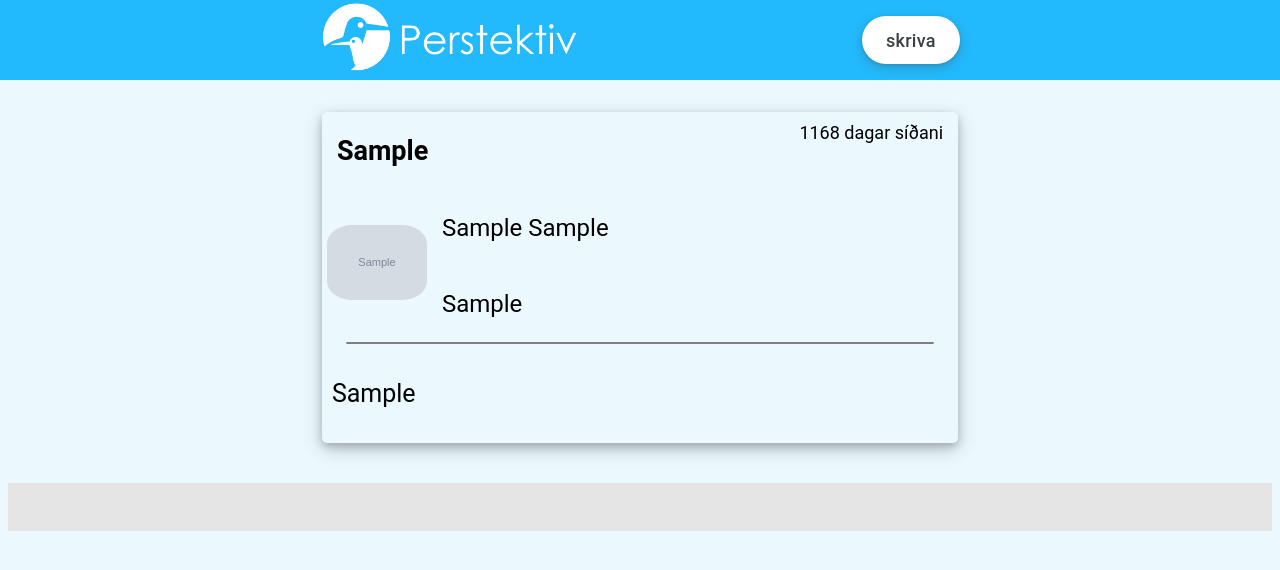
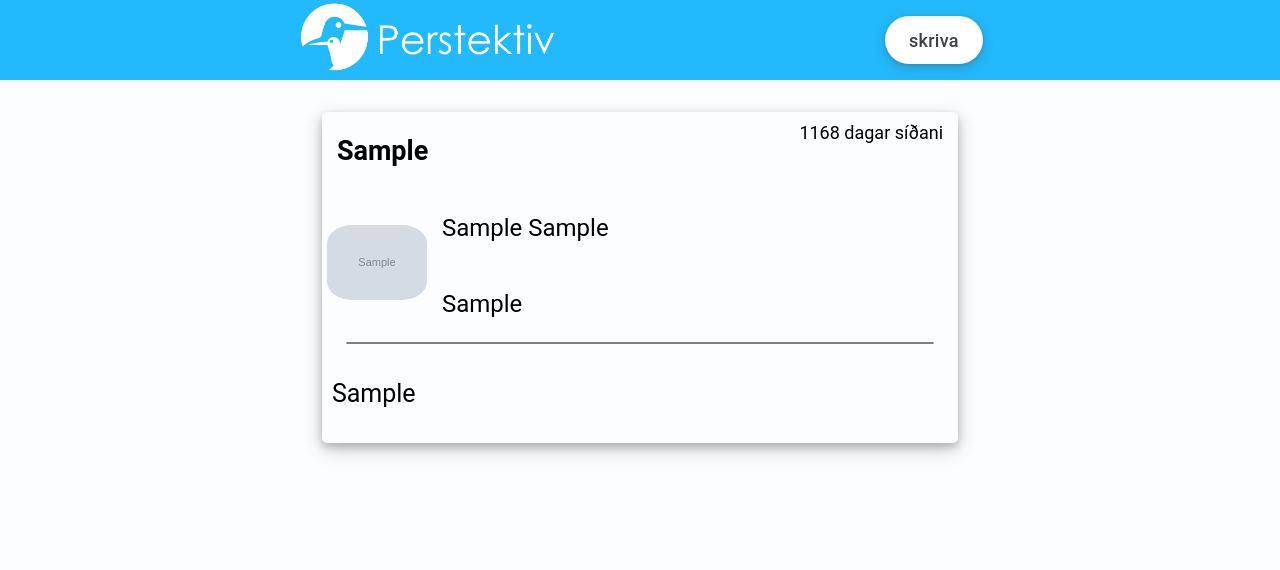
Before and after one commit to Simuns/perspektiv, a Flask app: page / in a window 1280 px wide. Shown: the top 570 px of the page. Run offline with Flask 3, Linux system fonts and the light colour scheme; tables that the repository leaves empty hold one stand-in row (values such as "Sample post"); grey boxes marked "Sample" are stand-in pictures.

Commit message:
some very much needed styling changes

```diff
--- a/src/webapp/static/layout.css
+++ b/src/webapp/static/layout.css
@@ -4,7 +4,7 @@
 
 body {
     height: 95h;
-    background: #EBF9FF;
+    background: #fbfdfe;
     font-family: Roboto;
     text-align: left;
     color: black;
@@ -39,24 +39,24 @@ nav a {
 }
 .left {
     margin: 5px;
-    background: #EBF9FF;
+    background: #fbfdfe;
     padding: 3em 0 3em 0;
     flex: 1.5 1 100px;
 }
 main{
     margin: 5px;
-    background: #EBF9FF;
+    background: #fbfdfe;
     /*padding: 3em 0 3em 0;*/
     flex: 5 5 150px;
 }
 .right {
     margin: 5px;
-    background: #EBF9FF ;
+    background: #fbfdfe ;
     padding: 3em 0 3em 0;
     flex: 1.5 1 100px;
 }
 footer {
-    background: #E5E5E5;
+    background: #fbfdfe;
     padding: 1em 0 1em 0;
 }
 
@@ -69,7 +69,7 @@ footer {
 }
 
 .floatingBox:hover {
-    background: #d3e4ec;
+    background: #F7FBFD;
 }
 
 
@@ -89,7 +89,7 @@ footer {
 
 
 .main-header{
-    width: 50%;
+    width: 53.5%;
     margin: 0 auto;
     display: flex;
     justify-content: space-between;
```
